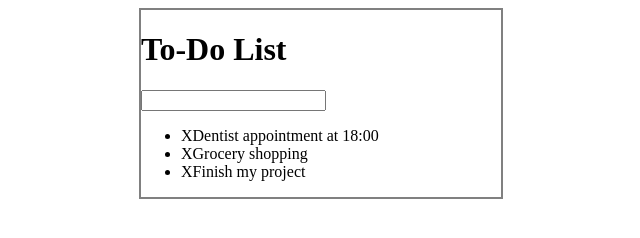
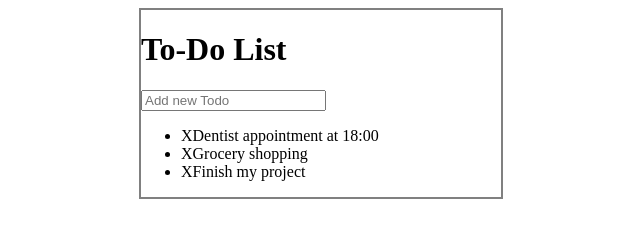
Before and after one commit to StefGian/ToDo-List, a plain HTML site: page Todo List jQuery/index.html in a window 1280 px wide. Shown: the full height of the page, 319-959 px from the left. Drawn offline with nearby package versions, Linux system fonts and the light colour scheme.

Commit message:
Update index.html

```diff
--- a/Todo List jQuery/index.html
+++ b/Todo List jQuery/index.html
@@ -12,7 +12,7 @@
 <body>
   <div id="container">
     <h1>To-Do List</h1>
-    <input tye="text">
+    <input tye="text" placeholder="Add new Todo">
 
     <ul>
       <li><span>X</span>Dentist appointment at 18:00</li>
```
